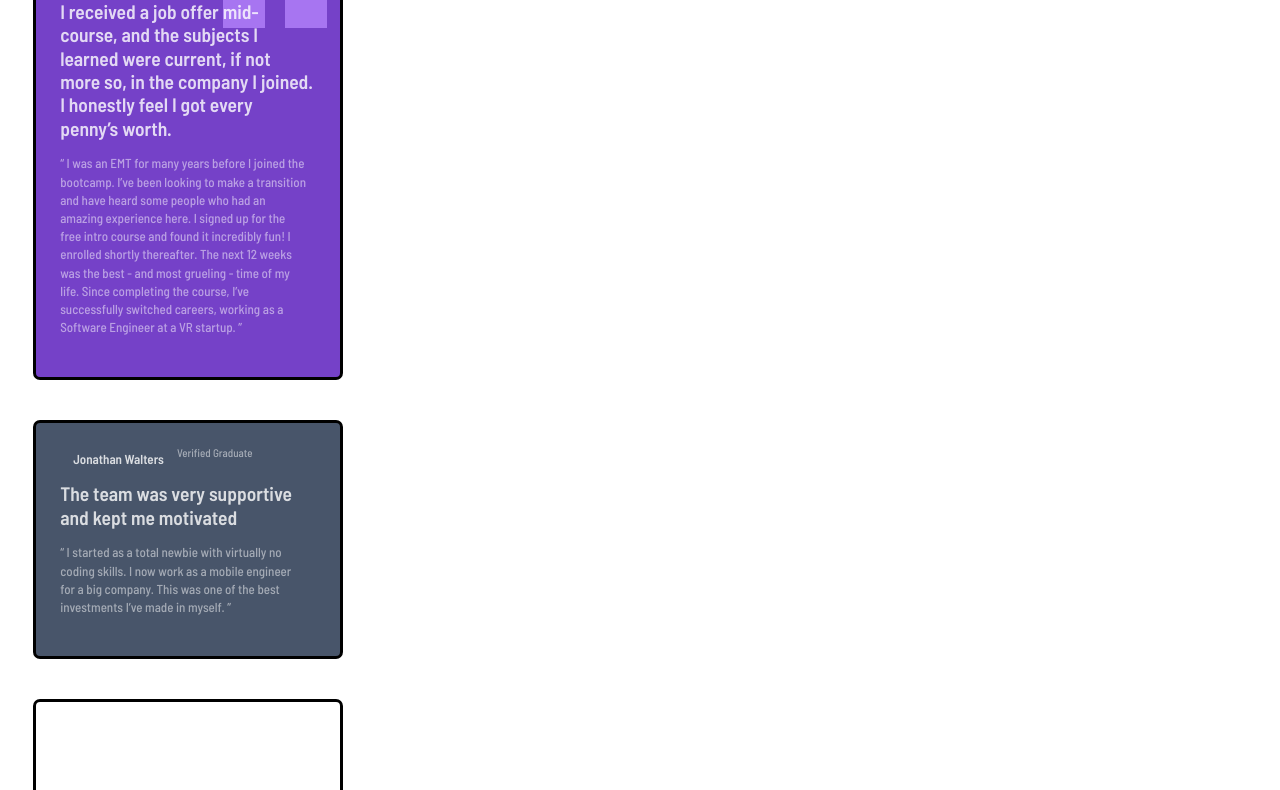
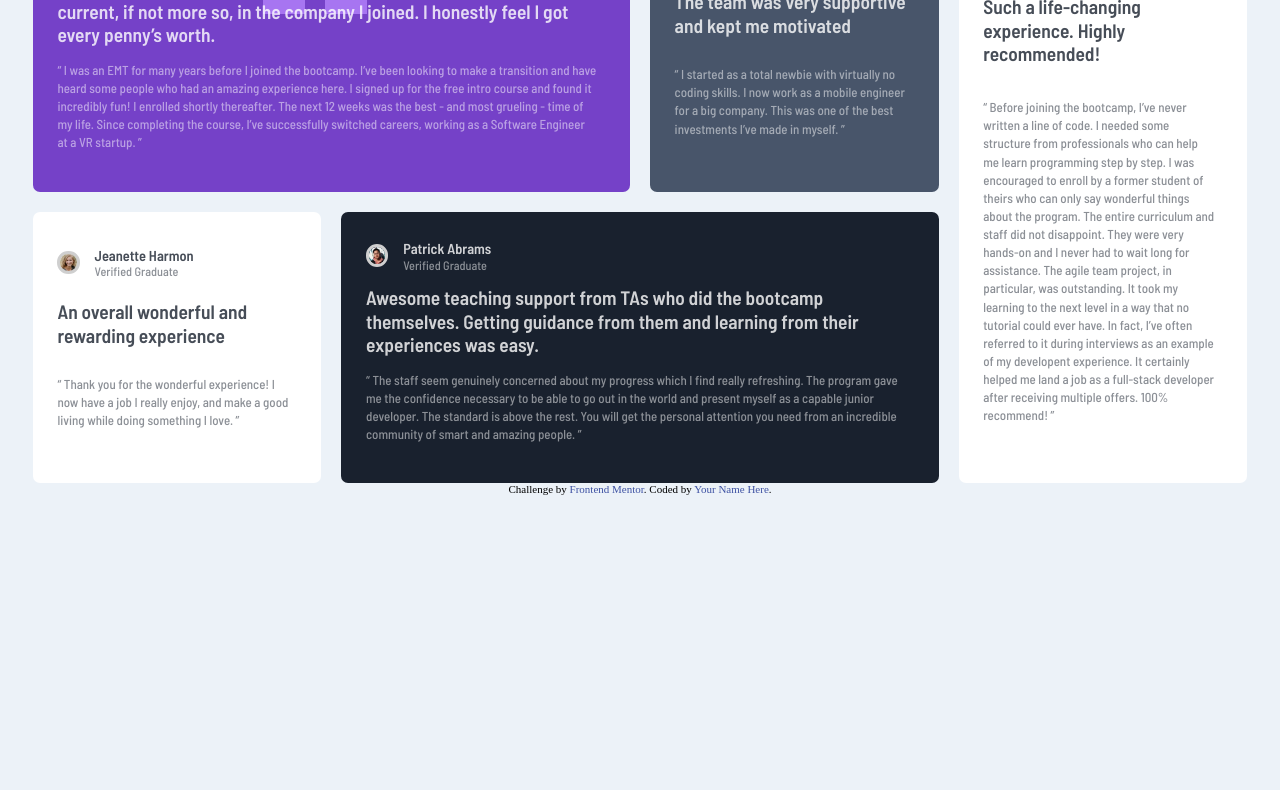
Before and after one commit to MaanAlHababi/testimonials-grid-section-main, a plain HTML site: page index.html in a window 1280 px wide. Shown: the part 131-921 px from the top of the page. After the commit the page ends 800 px from the top, so only its background shows below. Drawn offline with Linux system fonts and the light colour scheme.

Commit message:
finished

```diff
--- /dev/null
+++ b/cssreset.css
@@ -0,0 +1,109 @@
+/***
+    The new CSS reset - version 1.11.2 (last updated 15.11.2023)
+    GitHub page: https://github.com/elad2412/the-new-css-reset
+***/
+
+/*
+    Remove all the styles of the "User-Agent-Stylesheet", except for the 'display' property
+    - The "symbol *" part is to solve Firefox SVG sprite bug
+    - The "html" element is excluded, otherwise a bug in Chrome breaks the CSS hyphens property (https://github.com/elad2412/the-new-css-reset/issues/36)
+ */
+*:where(:not(html, iframe, canvas, img, svg, video, audio):not(svg *, symbol *)) {
+    all: unset;
+    display: revert;
+}
+
+/* Preferred box-sizing value */
+*,
+*::before,
+*::after {
+    box-sizing: border-box;
+}
+
+/* Fix mobile Safari increase font-size on landscape mode */
+html {
+    -moz-text-size-adjust: none;
+    -webkit-text-size-adjust: none;
+    text-size-adjust: none;
+}
+
+/* Reapply the pointer cursor for anchor tags */
+a, button {
+    cursor: revert;
+}
+
+/* Remove list styles (bullets/numbers) */
+ol, ul, menu, summary {
+    list-style: none;
+}
+
+/* For images to not be able to exceed their container */
+img {
+    max-inline-size: 100%;
+    max-block-size: 100%;
+}
+
+/* removes spacing between cells in tables */
+table {
+    border-collapse: collapse;
+}
+
+/* Safari - solving issue when using user-select:none on the <body> text input doesn't working */
+input, textarea {
+    -webkit-user-select: auto;
+}
+
+/* revert the 'white-space' property for textarea elements on Safari */
+textarea {
+    white-space: revert;
+}
+
+/* minimum style to allow to style meter element */
+meter {
+    -webkit-appearance: revert;
+    appearance: revert;
+}
+
+/* preformatted text - use only for this feature */
+:where(pre) {
+    all: revert;
+    box-sizing: border-box;
+}
+
+/* reset default text opacity of input placeholder */
+::placeholder {
+    color: unset;
+}
+
+/* fix the feature of 'hidden' attribute.
+   display:revert; revert to element instead of attribute */
+:where([hidden]) {
+    display: none;
+}
+
+/* revert for bug in Chromium browsers
+   - fix for the content editable attribute will work properly.
+   - webkit-user-select: auto; added for Safari in case of using user-select:none on wrapper element*/
+:where([contenteditable]:not([contenteditable="false"])) {
+    -moz-user-modify: read-write;
+    -webkit-user-modify: read-write;
+    overflow-wrap: break-word;
+    -webkit-line-break: after-white-space;
+    -webkit-user-select: auto;
+}
+
+/* apply back the draggable feature - exist only in Chromium and Safari */
+:where([draggable="true"]) {
+    -webkit-user-drag: element;
+}
+
+/* Revert Modal native behavior */
+:where(dialog:modal) {
+    all: revert;
+    box-sizing: border-box;
+}
+
+/* Remove details summary webkit styles */
+::-webkit-details-marker {
+    display: none;
+}
--- a/index.html
+++ b/index.html
@@ -1,6 +1,7 @@
 <!DOCTYPE html>
 <html lang="en">
 <head>
+  <link rel="stylesheet" href="cssreset.css">
   <meta charset="UTF-8">
   <meta name="viewport" content="width=device-width, initial-scale=1.0">
   <link rel="icon" type="image/png" sizes="32x32" href="./images/favicon-32x32.png">
@@ -10,7 +11,6 @@
     @import url('https://fonts.googleapis.com/css2?family=Barlow+Semi+Condensed:wght@500;600&display=swap');
     </style>
 </head>
-
 <body>
 <main>
 
@@ -40,8 +40,16 @@
 </section>
 <section class="card two">
   <header>
+  <picture>
+    <img src="images/image-jonathan.jpg">
+    </picture>
+  <span>
+
   <h1>Jonathan Walters</h1>
-  <h2>Verified Graduate</h2></header>
+  <h2>Verified Graduate</h2>
+  </span>
+</header>
+
   <p class="crd__ txt crd__txt--big">
    The team was very supportive and kept me motivated
 </p>
@@ -52,22 +60,34 @@
 </section>
 <section class="card three">
   <header>
-    <h1>Jeanette Harmon</h1>
-    <h2> Verified Graduate</h2>
+
+    <picture>
+    <img src="images/image-jeanette.jpg">
+    </picture>
+    <span>
+    <h1 class="dark">Jeanette Harmon</h1>
+    <h2 class="dark"> Verified Graduate</h2>
+  </span>
   </header>
-  <p class="crd__ txt crd__txt--big">
+  <p class="crd__ txt crd__txt--big dark">
     An overall wonderful and rewarding experience
 </p>
-  <blockquote>
+  <blockquote class="dark">
     “ Thank you for the wonderful experience! I now have a job I really enjoy, and make a good living
   while doing something I love. ”
 </blockquote>
 </section>
 <section class="card four">
   <header>
+
+  <picture>
+    <img src="images/image-patrick.jpg">
+    </picture>
+  <span>
     <h1>Patrick Abrams</h1>
 <h2>Verified Graduate
 </h2>
+</span>
 </header>
   <p class="crd__ txt crd__txt--big">
     Awesome teaching support from TAs who did the bootcamp themselves. Getting guidance from them and
@@ -82,13 +102,18 @@
 </section>
 <section class="card five">
   <header>
-    <h1>Kira Whittle</h1>
-    <h2>Verified Graduate</h2>
+  <picture>
+    <img src="images/image-kira.jpg">
+    </picture>
+  <span>
+    <h1 class="dark">Kira Whittle</h1>
+    <h2 class="dark">Verified Graduate</h2>
+  </span>
   </header>
- <p class="crd__ txt crd__txt--big">
+ <p class="crd__ txt crd__txt--big dark">
   Such a life-changing experience. Highly recommended!
 </p>
-  <blockquote>
+  <blockquote class="dark">
     “ Before joining the bootcamp, I’ve never written a line of code. I needed some structure from
   professionals who can help me learn programming step by step. I was encouraged to enroll by a former
   student of theirs who can only say wonderful things about the program. The entire curriculum and staff
--- a/styles.css
+++ b/styles.css
@@ -3,7 +3,7 @@ h1, h2, h3, h4, h5, h6, p, blockquote, pre,
 a, abbr, acronym, address, big, cite, code,
 del, dfn, em, img, ins, kbd, q, s, samp,
 small, strike, strong, sub, sup, tt, var,
-b, u, i, center,
+b, u, i, center, footer, main,
 dl, dt, dd, ol, ul, li,
 fieldset, form, label, legend,
 table, caption, tbody, tfoot, thead, tr, th, td,
@@ -17,7 +17,7 @@ time, mark, audio, video {
 	vertical-align: baseline;
 }
 /* HTML5 display-role reset for older browsers */
-article, aside, details, figcaption, figure,
+article, aside, details, figcaption, figure, main,
 footer, header, hgroup, menu, nav, section {
 	display: block;
 }
@@ -45,11 +45,12 @@ html{
 
 1. "Verified Graduate" has the same color as the person's name with 50% opacity
 2. Review paragraphs inside the quotations have the same color as well, but are at 70% opacity*/
+
 .one {
 	background-image: url(images/bg-pattern-quotation.svg);
 	background-color: var(--moderate-violet);
 	background-repeat: no-repeat;
-	background-position:  187px 1px;
+	background-position:  230px 10px;
 }
 .two {
 	background-color: var(--Very-dark-grayish-blue);
@@ -71,7 +72,6 @@ blockquote,  h2{
 	font-family: "Barlow Semi Condensed", sans-serif;
 	font-weight: 500;
 	font-style: normal;
-	color: var(--White);
 }
 
   h1, .crd__txt--big {
@@ -81,21 +81,26 @@ blockquote,  h2{
   }
 
 body, html {
-	max-width: 375px;
+	font-size:1rem;
+	margin: auto;
+	max-width: 100%;;
 	width: 100%;
-	height: auto;
+	max-height: 100%;;
+	background-color:var(--Light-grayish-blue);
 }
 main {
 	margin: auto;
+	background-color:var(--Light-grayish-blue);
 	padding: 2.5em;
-	display: flex;
-	flex-direction: column;
+	display: grid;
+	gap: 20px;
 	justify-content: center;
 	align-items: baseline;
-	grid-template-columns: 1fr;
-	grid-template-rows: 2fr 1fr 1fr 2fr;
+	width: 350px;
 }
 header{
+	margin: 0;
+	padding: 0;
 	justify-content:baseline;
 	align-items: center;
 	display: flex;
@@ -106,8 +111,7 @@ h1, h2 {
 	justify-self: baseline;;
 	vertical-align: middle;
 	align-self: center;
-line-height: 1.4;
-margin-left: 1rem;
+line-height: 1.2;
 color: var(--White);
 }
 h1 {
@@ -122,11 +126,9 @@ picture {
 	display: grid;;
 	vertical-align: middle;;
 	padding: 1em 0 0 0;
-	width: 10%;
 }
 img{
-
-	width: 100%;
+	width: 60%;
 	border-radius: 50%;
 	border: var(--Light-gray) solid;
 }
@@ -135,8 +137,6 @@ section {
 	vertical-align: middle;
 	justify-content: baseline;
 	border-radius: 7px;
-	margin: 20px auto;
-	border: solid black;
 	max-width: 100%;
 	height: auto;
 	padding: 0 2em 2em 1.9em;
@@ -155,6 +155,78 @@ header, blockquote {
 blockquote{
 	padding-right: .5em;
 	opacity: 50%;
+	color: var(--White)
 }
+.dark{
+	color: var(--Very-dark-blackish-blue);
+}
+@media screen and (min-width: 800px) {
+	*, *::after, *::before{
+		box-sizing: border-box;
+	}
+
+	img{
+		width: 60%;
+	}
+	html, body {
+		max-width: 100%;
+		max-height: 100%;
+		padding: 1.2em;
+		font-size: .9rem;
+	}
+	section {
+
+
+	min-height:100%;
+		vertical-align: middle;
+		align-self:flex-start;
+		width: auto;
+		height: auto;
+	}
+	h1,h2{
+		margin-left: 0;
+		padding-left: 0;
+	}
+	main {
+		mask-border-mode: ;
+		min-height: 100%;
+		padding: 0;
+		margin: auto;;
+		width: 100%;
+		display: grid;
+		gap: 20px;
+		align-items: center;
+		justify-content: space-evenly;
+		grid-template-areas:
+		"one one two four"
+		"one one two four"
+		"three five five four"
+		"three five five four";
+		grid-template-columns: repeat(4, 1fr);
+		grid-template-rows: ;
+	}
+	.one {
+	grid-area: one;
+	}
+	.two{
+grid-area: two;
+	}
+	.three{
+grid-area: three;
+	}
+	.four{
+	grid-area: five;
+	}
+	.five {
+		grid-area: four;
+	}
+}
+
+
+
+
+
+
+
 .attribution { font-size: 11px; text-align: center; }
 .attribution a { color: hsl(228, 45%, 44%); }
```
Lines whose indentation alone changed are shown as unchanged.
